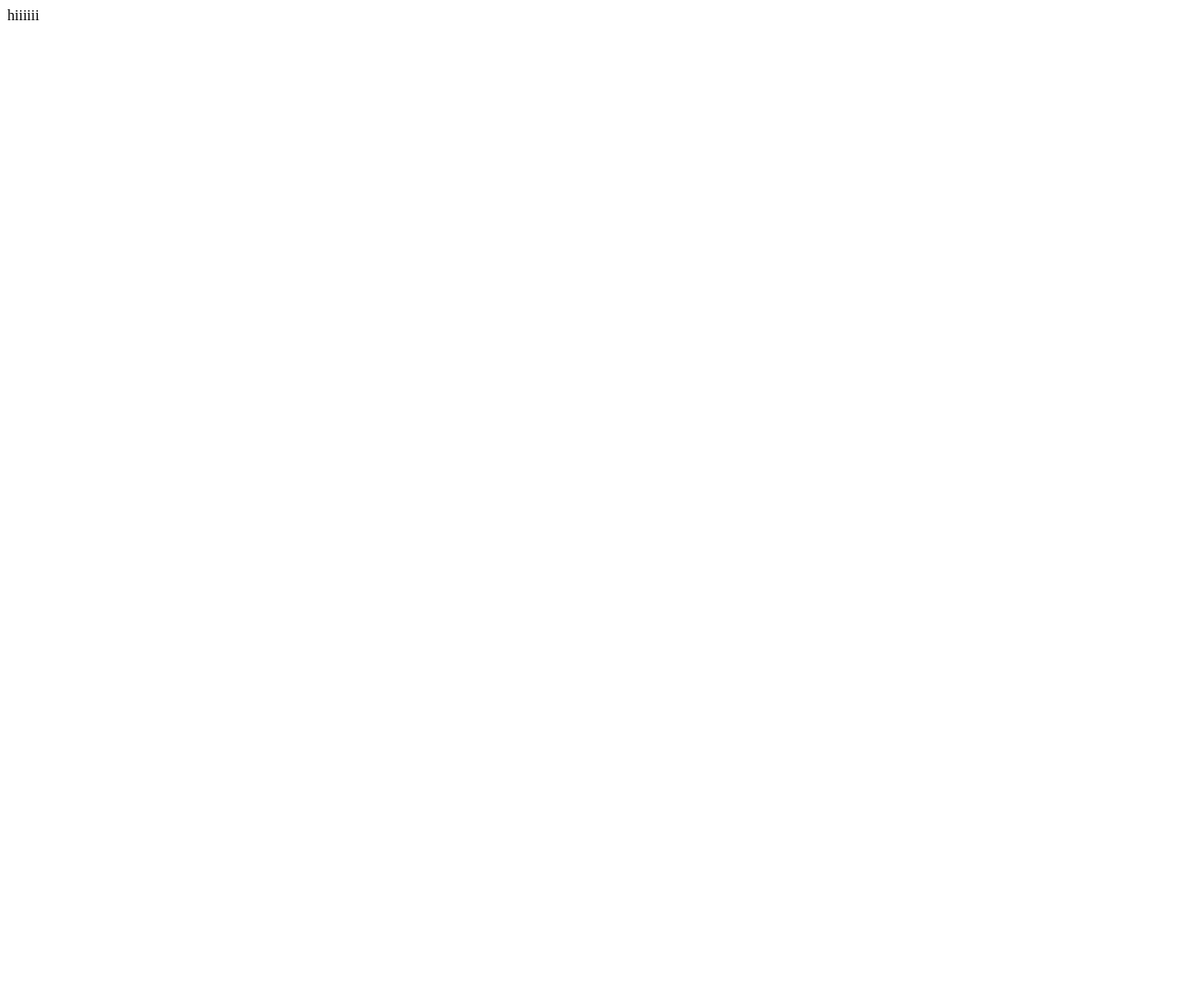
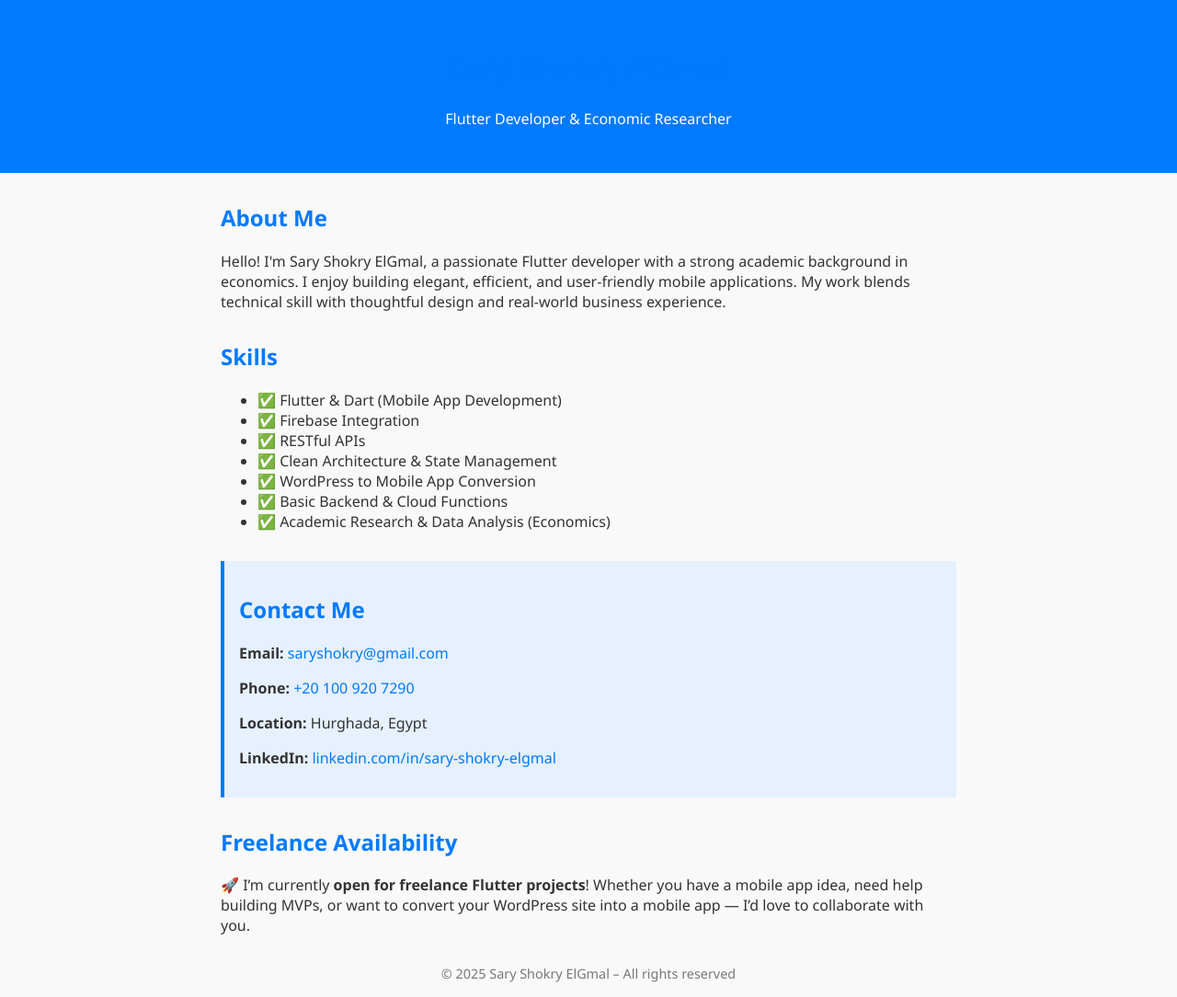
Before and after one commit to SaryElgmal/saryelgmal.github.io, a plain HTML site: page index.html in a window 1280 px wide. Shown: the whole page at 92% size. Before the commit the page ends 800 px from the top, so only its background shows below. Drawn offline with Linux system fonts and the light colour scheme.

Commit message:
Update index.html

```diff
--- a/index.html
+++ b/index.html
@@ -1 +1,94 @@
-hiiiiii
+<!DOCTYPE html>
+<html lang="en">
+<head>
+  <meta charset="UTF-8" />
+  <meta name="viewport" content="width=device-width, initial-scale=1.0" />
+  <title>Sary Shokry ElGmal – Flutter Developer</title>
+  <style>
+    body {
+      margin: 0;
+      font-family: 'Segoe UI', Tahoma, Geneva, Verdana, sans-serif;
+      background-color: #f9f9f9;
+      color: #333;
+    }
+    header {
+      background-color: #007aff;
+      color: white;
+      padding: 2rem;
+      text-align: center;
+    }
+    main {
+      max-width: 800px;
+      margin: 2rem auto;
+      padding: 0 1rem;
+    }
+    h1, h2 {
+      color: #007aff;
+    }
+    section {
+      margin-bottom: 2rem;
+    }
+    .contact {
+      background-color: #e6f0ff;
+      padding: 1rem;
+      border-left: 4px solid #007aff;
+    }
+    a {
+      color: #007aff;
+      text-decoration: none;
+    }
+    a:hover {
+      text-decoration: underline;
+    }
+    footer {
+      text-align: center;
+      font-size: 0.9rem;
+      color: #777;
+      margin: 2rem 0 1rem;
+    }
+  </style>
+</head>
+<body>
+  <header>
+    <h1>Sary Shokry ElGmal</h1>
+    <p>Flutter Developer & Economic Researcher</p>
+  </header>
+
+  <main>
+    <section>
+      <h2>About Me</h2>
+      <p>Hello! I'm Sary Shokry ElGmal, a passionate Flutter developer with a strong academic background in economics. I enjoy building elegant, efficient, and user-friendly mobile applications. My work blends technical skill with thoughtful design and real-world business experience.</p>
+    </section>
+
+    <section>
+      <h2>Skills</h2>
+      <ul>
+        <li>✅ Flutter & Dart (Mobile App Development)</li>
+        <li>✅ Firebase Integration</li>
+        <li>✅ RESTful APIs</li>
+        <li>✅ Clean Architecture & State Management</li>
+        <li>✅ WordPress to Mobile App Conversion</li>
+        <li>✅ Basic Backend & Cloud Functions</li>
+        <li>✅ Academic Research & Data Analysis (Economics)</li>
+      </ul>
+    </section>
+
+    <section class="contact">
+      <h2>Contact Me</h2>
+      <p><strong>Email:</strong> <a href="mailto:saryshoky@gmail.com">saryshokry@gmail.com</a></p>
+      <p><strong>Phone:</strong> <a href="tel:+201009207290">+20 100 920 7290</a></p>
+      <p><strong>Location:</strong> Hurghada, Egypt</p>
+      <p><strong>LinkedIn:</strong> <a href="https://www.linkedin.com/in/saryelgmal" target="_blank">linkedin.com/in/sary-shokry-elgmal</a></p>
+    </section>
+
+    <section>
+      <h2>Freelance Availability</h2>
+      <p>🚀 I’m currently <strong>open for freelance Flutter projects</strong>! Whether you have a mobile app idea, need help building MVPs, or want to convert your WordPress site into a mobile app — I’d love to collaborate with you.</p>
+    </section>
+  </main>
+
+  <footer>
+    &copy; 2025 Sary Shokry ElGmal – All rights reserved
+  </footer>
+</body>
+</html>
```
